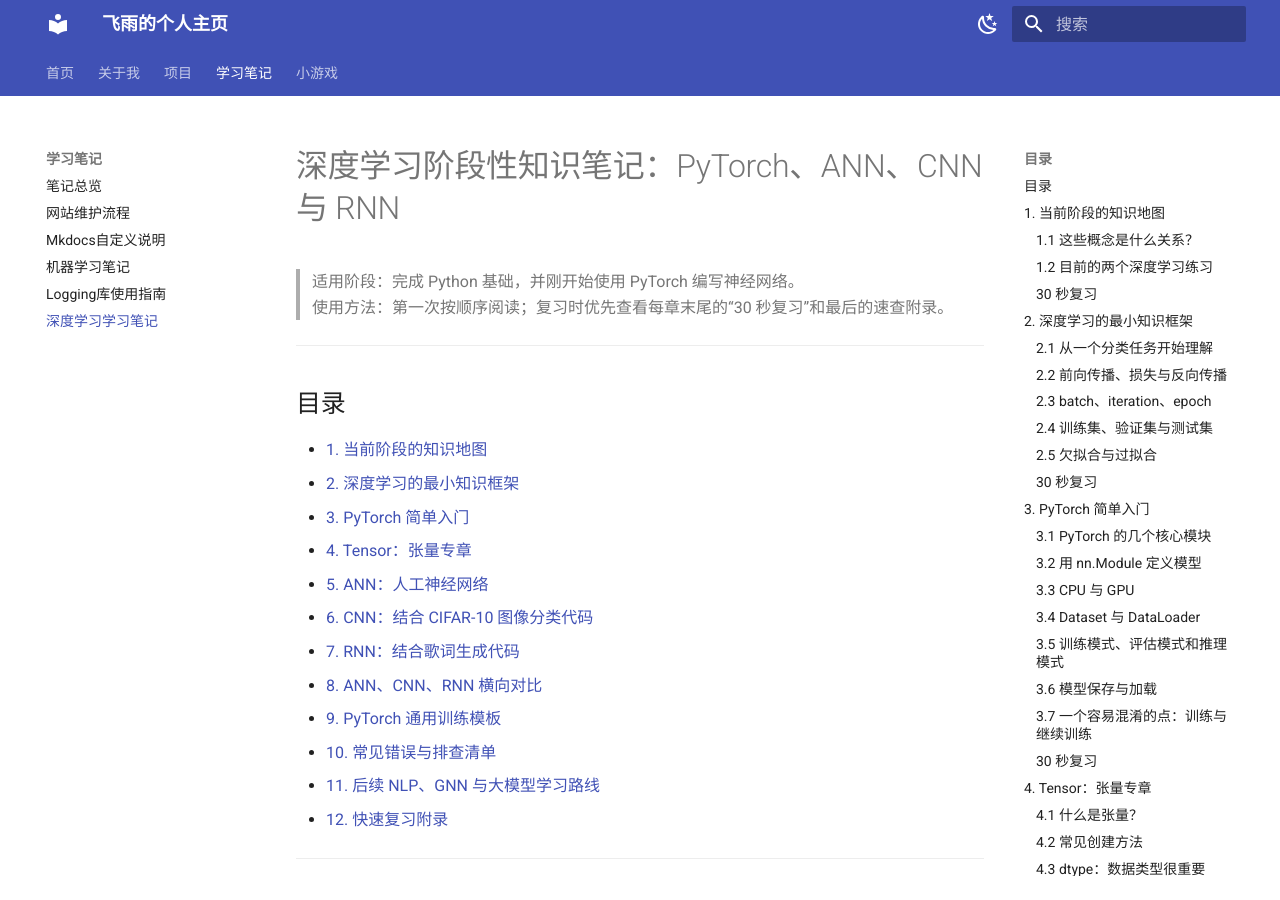
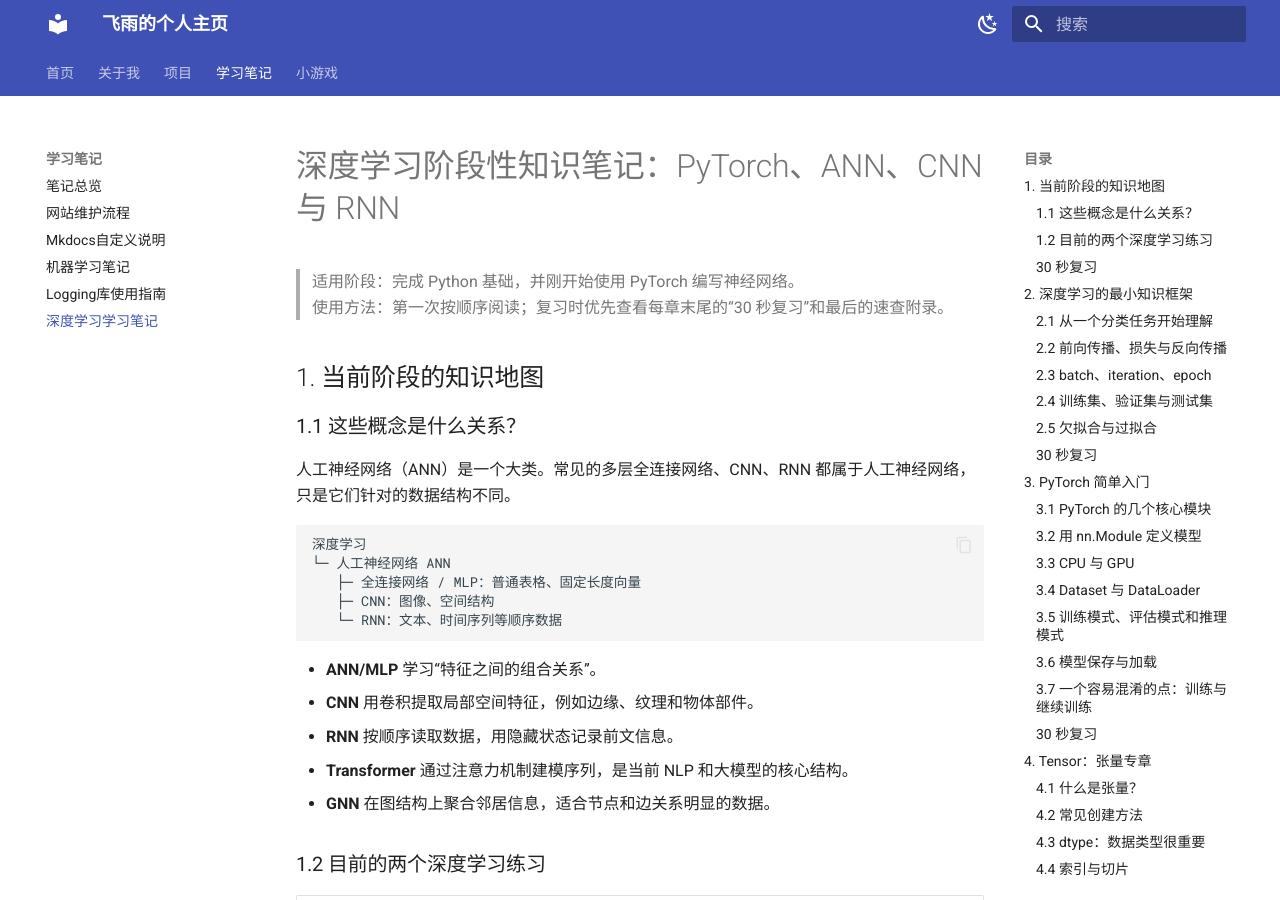
Before and after one commit to siberiagroundhog/siberiagroundhog.github.io, an MkDocs documentation site: the page built from docs/notes/deeplearn.md, in a window 1280 px wide and 900 px high. Built offline with MkDocs 1.6.1 and Material for MkDocs 9.7.7, drawn with Linux system fonts in a browser that asks for light colours.

Commit message:
更新深度学习学习笔记

```diff
--- a/docs/notes/deeplearn.md
+++ b/docs/notes/deeplearn.md
@@ -2,25 +2,6 @@
 
 > 适用阶段：完成 Python 基础，并刚开始使用 PyTorch 编写神经网络。
 > 使用方法：第一次按顺序阅读；复习时优先查看每章末尾的“30 秒复习”和最后的速查附录。
-
----
-
-## 目录
-
-- [1. 当前阶段的知识地图](#1-当前阶段的知识地图)
-- [2. 深度学习的最小知识框架](#2-深度学习的最小知识框架)
-- [3. PyTorch 简单入门](#3-pytorch-简单入门)
-- [4. Tensor：张量专章](#4-tensor张量专章)
-- [5. ANN：人工神经网络](#5-ann人工神经网络)
-- [6. CNN：结合 CIFAR-10 图像分类代码](#6-cnn结合-cifar-10-图像分类代码)
-- [7. RNN：结合歌词生成代码](#7-rnn结合歌词生成代码)
-- [8. ANN、CNN、RNN 横向对比](#8-anncnnrnn-横向对比)
-- [9. PyTorch 通用训练模板](#9-pytorch-通用训练模板)
-- [10. 常见错误与排查清单](#10-常见错误与排查清单)
-- [11. 后续 NLP、GNN 与大模型学习路线](#11-后续-nlpgnn-与大模型学习路线)
-- [12. 快速复习附录](#12-快速复习附录)
-
----
 
 ## 1. 当前阶段的知识地图
 
```
